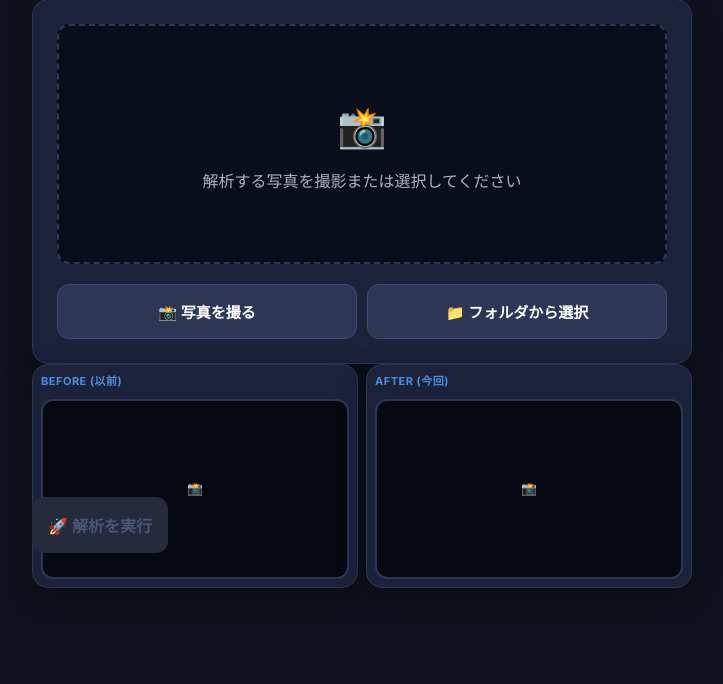
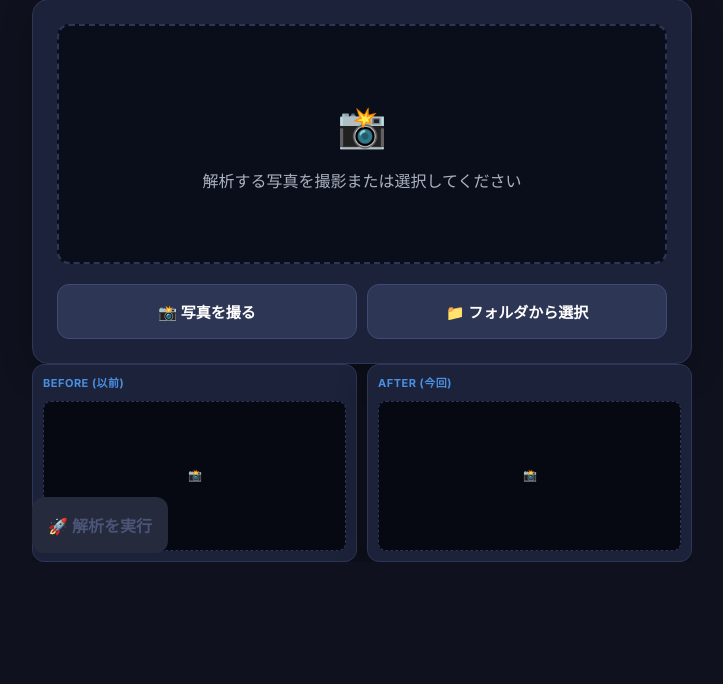
Before and after one commit to seitaimichibiki-cpu/posture-analyzer, a Flask app: page / in a window 1280 px wide. Shown: the part 227-911 px from the top of the page, without its empty margins (278-1001 px from the left). After the commit the page ends 789 px from the top, so only its background shows below. Run offline with Flask 3, Linux system fonts and the light colour scheme.

Commit message:
Fix: final attempt at fixing comparison layout by using absolute-positioned Flexbox elements with strict height constraints

```diff
--- a/static/style.css
+++ b/static/style.css
@@ -184,17 +184,21 @@ button {
 
 /* Comparison Mode Layout */
 .comparison-container {
-    display: grid !important;
-    grid-template-columns: 1fr 1fr !important;
-    gap: 8px !important;
+    display: flex !important;
+    flex-wrap: nowrap !important;
+    gap: 10px !important;
     margin-bottom: 20px;
     width: 100%;
-    box-sizing: border-box;
+    overflow: hidden;
 }
 
 .comp-card {
-    padding: 8px !important;
-    min-width: 0; /* グリッドアイテムのはみ出し防止 */
+    flex: 1 !important;
+    min-width: 0 !important; /* 重要：中身による押し出しを防止 */
+    padding: 10px !important;
+    background: var(--card-bg);
+    border-radius: 12px;
+    border: 1px solid var(--border);
     display: flex;
     flex-direction: column;
 }
@@ -209,21 +213,29 @@ button {
 }
 
 .preview-area.small {
-    height: 180px !important;
-    min-height: 180px !important;
-    max-height: 180px !important;
+    width: 100% !important;
+    height: 150px !important;
+    min-height: 150px !important;
+    max-height: 150px !important;
     margin-bottom: 0;
-    border-style: solid;
+    border: 1px dashed var(--border);
+    border-radius: 8px;
     background: #060912;
     overflow: hidden;
+    position: relative;
+}
+
+.preview-area.small img {
+    position: absolute;
+    top: 0;
+    left: 0;
+    width: 100% !important;
+    height: 100% !important;
+    object-fit: contain !important;
 }
 
 .preview-area.small .default-msg {
-    transform: scale(0.8);
-}
-
-.preview-area.small .icon {
-    font-size: 20px;
+    transform: scale(0.7);
 }
 
 /* Loading Overlay */
```
